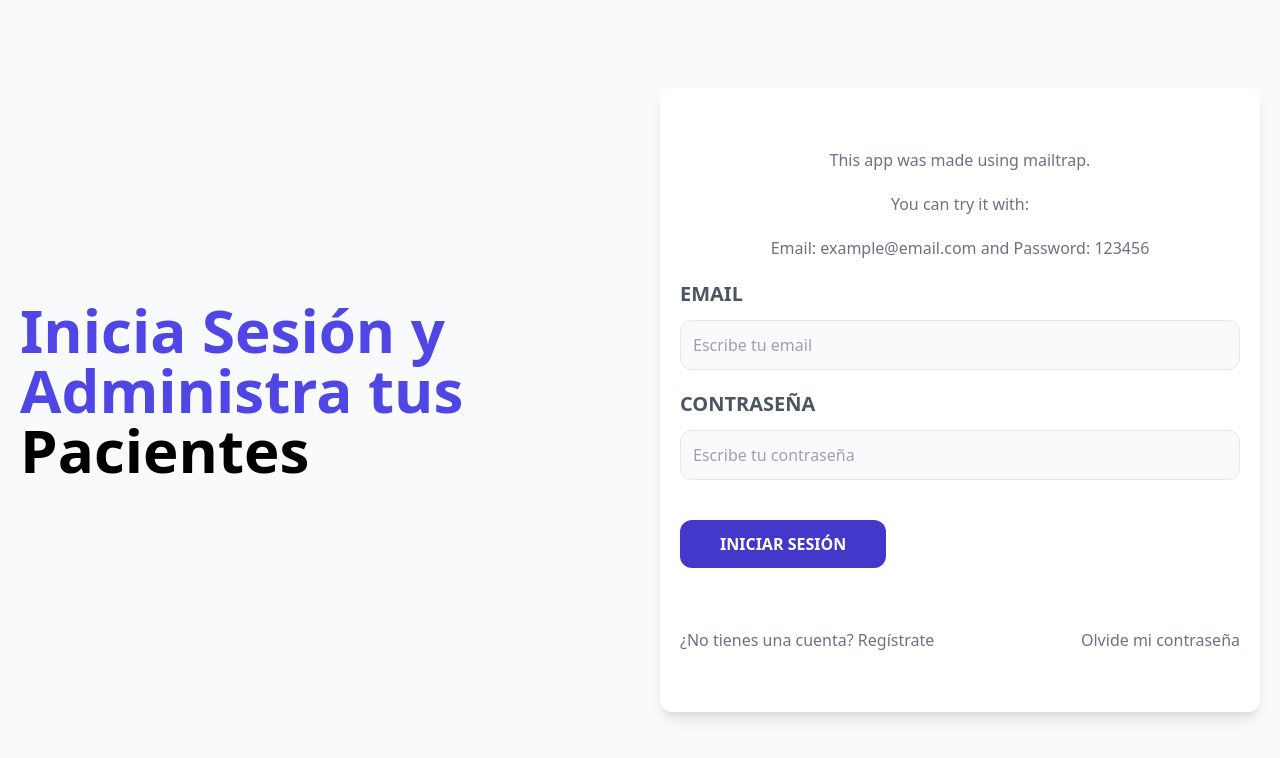
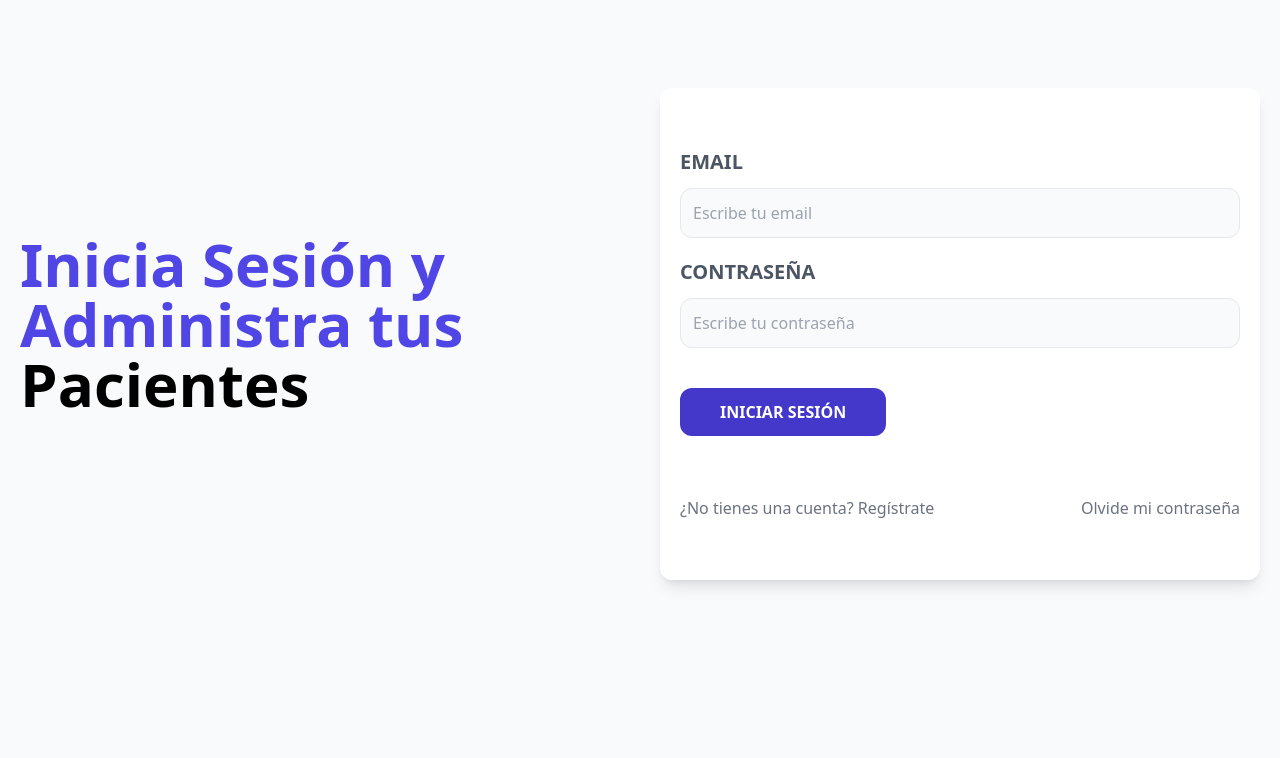
Before and after one commit to letChristianSosa/APV-Frontend, a React (Vite) app: page / in a window 1280 px wide. Shown: the top 758 px of the page. Built offline with nearby package versions, Linux system fonts and the light colour scheme; no server answers.

Commit message:
Improved emails

```diff
--- a/src/pages/Login.jsx
+++ b/src/pages/Login.jsx
@@ -51,9 +51,9 @@ const Login = () => {
         </div>
         <div className="mt-20 md:mt-5 shadow-lg px-5 py-10 rounded-xl bg-white">
           {msg && <Alerta alerta={alerta}/>}
-          <p className="block text-center my-5 text-gray-500">This app was made using mailtrap.</p>
+          {/* <p className="block text-center my-5 text-gray-500">This app was made using mailtrap.</p>
           <p className="block text-center my-5 text-gray-500">You can try it with:</p>
-          <p className="block text-center my-5 text-gray-500">Email: example@email.com and Password: 123456</p>
+          <p className="block text-center my-5 text-gray-500">Email: example@email.com and Password: 123456</p> */}
           <form onSubmit={handleSubmit}>
             <div className="my-5">
               <label className="uppercase text-gray-600 block text-xl font-bold">Email</label>
```
